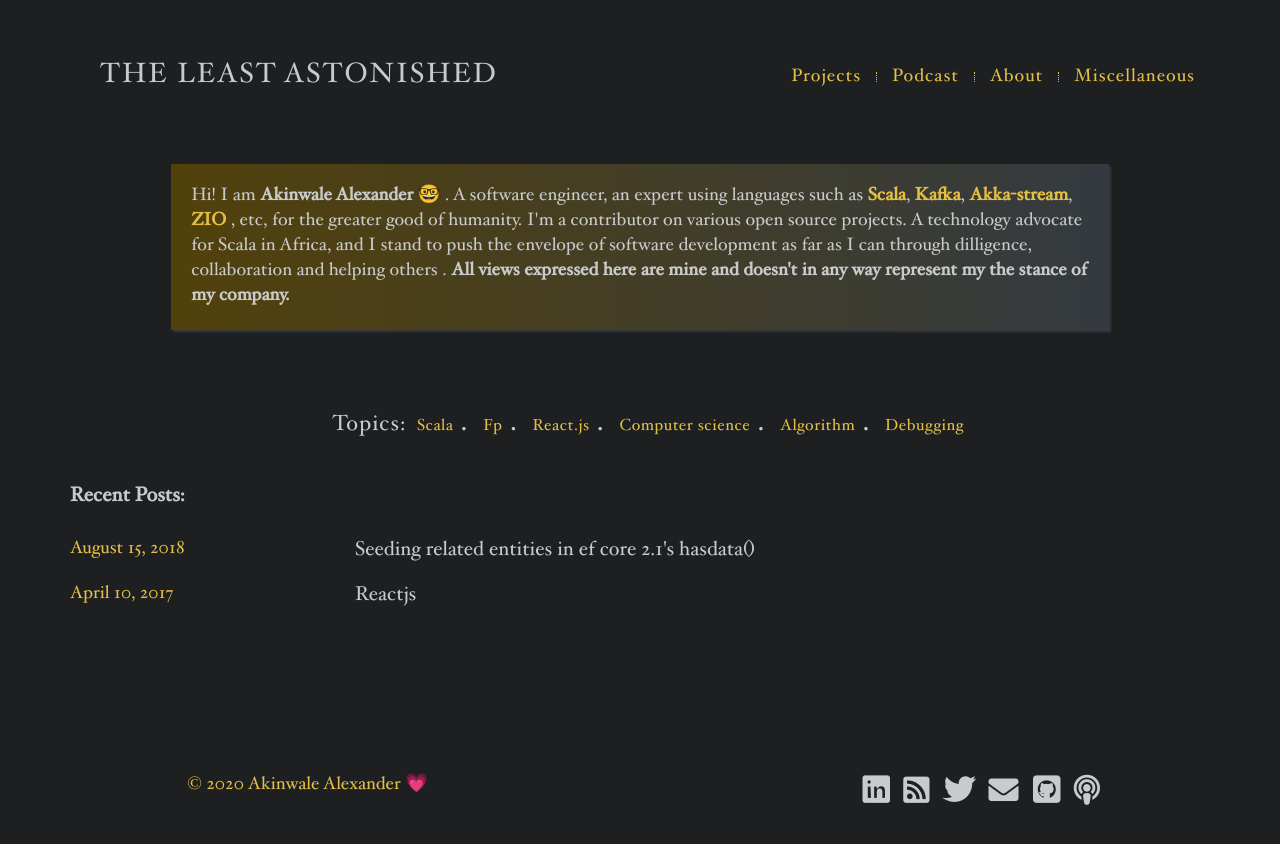
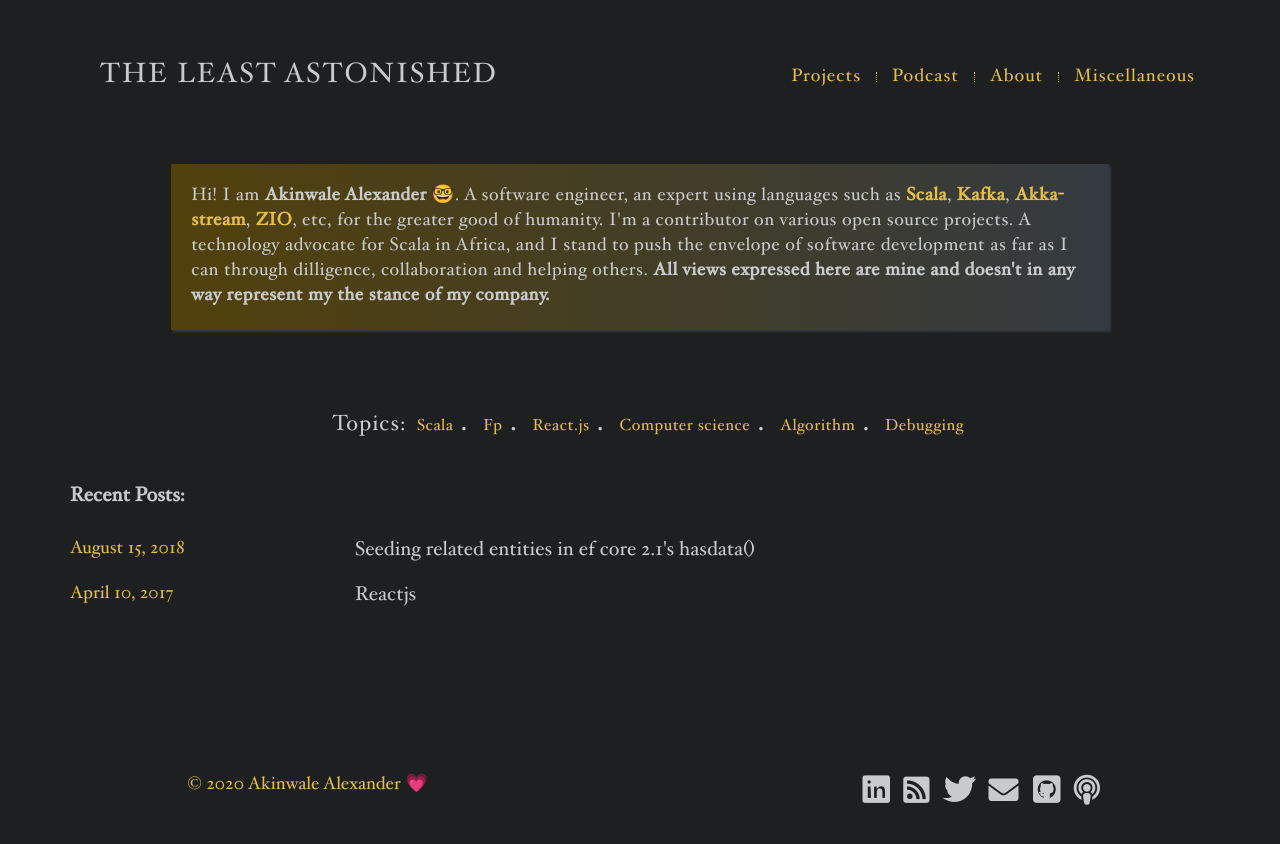
Before and after one commit to yeleywale/yeleywale.github.io, a Jekyll site: the page built from index.html, in a window 1280 px wide. Shown: the top 844 px of the page. Built offline with Jekyll 4.4.1, drawn with Linux system fonts in a browser that asks for light colours; nearby versions of some CDN libraries.

Commit message:
Add letter-spacing to some elements

```diff
--- a/index.html
+++ b/index.html
@@ -14,7 +14,7 @@ layout: default
 </script>
 
 <div class="container short-bio">
-  Hi! I am <strong>Akinwale Alexander &#x1F913; </strong>. A software engineer, an expert using languages such as <strong><a target="_blank" href="https://www.scala-lang.org/">Scala</a></strong>, <strong><a target="_blank" href="https://kafka.apache.org">Kafka</a></strong>, <strong><a target="_blank" href="https://akka.io">Akka-stream</a></strong>, <strong><a target="_blank" href="https://zio.dev">ZIO</a></strong> , etc, for the greater good of humanity. I'm a contributor on various open source projects. A technology advocate for Scala in Africa, and I stand to push the envelope of software development as far as I can through dilligence, collaboration and helping others . <strong>All views expressed here are mine and doesn't in any way represent my the stance of my company.</strong>
+  Hi! I am <strong>Akinwale Alexander &#x1F913;</strong>. A software engineer, an expert using languages such as <strong><a target="_blank" href="https://www.scala-lang.org/">Scala</a></strong>, <strong><a target="_blank" href="https://kafka.apache.org">Kafka</a></strong>, <strong><a target="_blank" href="https://akka.io">Akka-stream</a></strong>, <strong><a target="_blank" href="https://zio.dev">ZIO</a></strong>, etc, for the greater good of humanity. I'm a contributor on various open source projects. A technology advocate for Scala in Africa, and I stand to push the envelope of software development as far as I can through dilligence, collaboration and helping others. <strong>All views expressed here are mine and doesn't in any way represent my the stance of my company.</strong>
 </div>
 
 <div class="container">
--- a/style.scss
+++ b/style.scss
@@ -422,6 +422,7 @@ html {
     padding: 20px;
     box-shadow: 2px 2px 2px #343a40;
     width: 75%;
+    letter-spacing: .5px;
   }
 
   .post {
```
